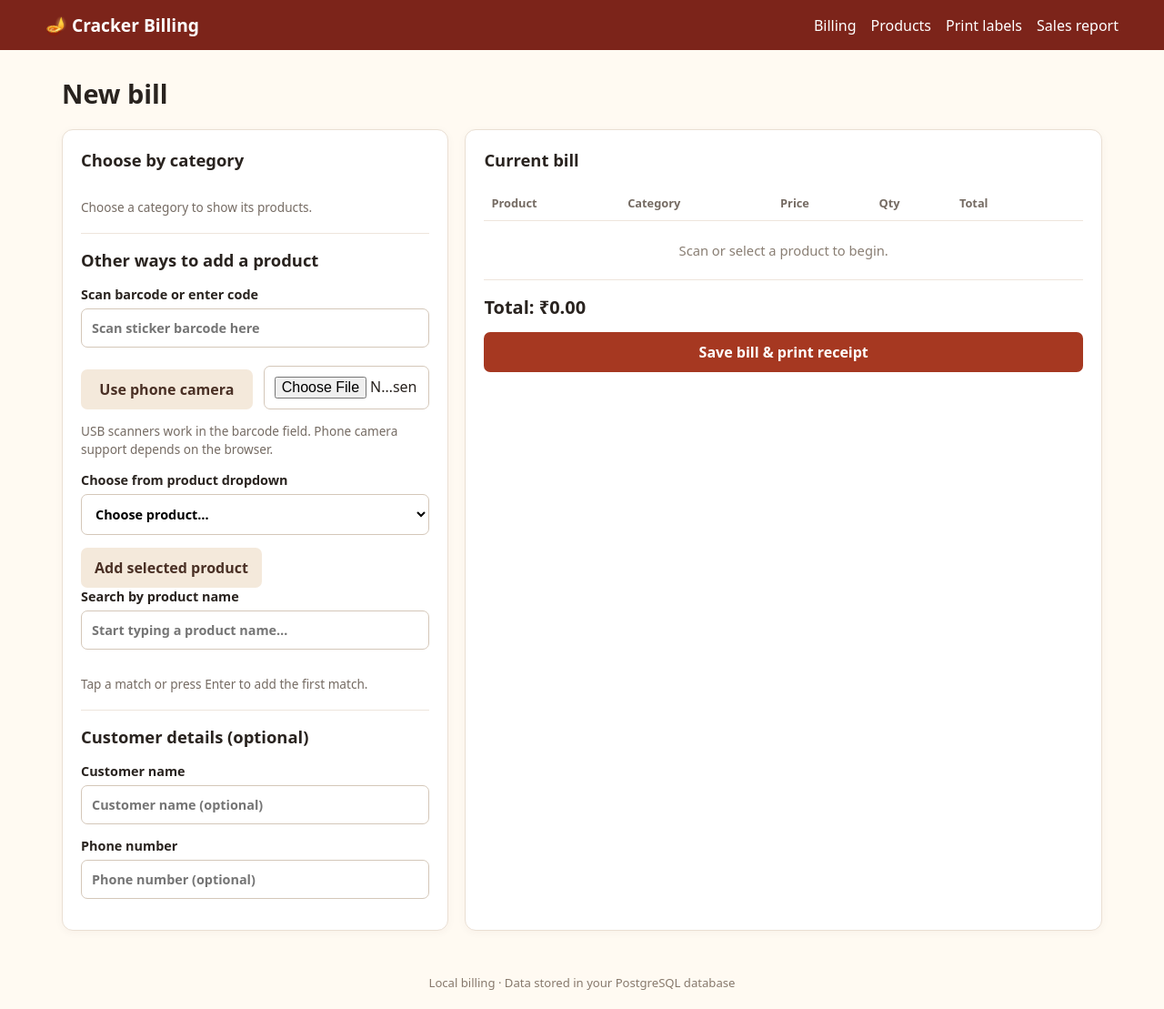
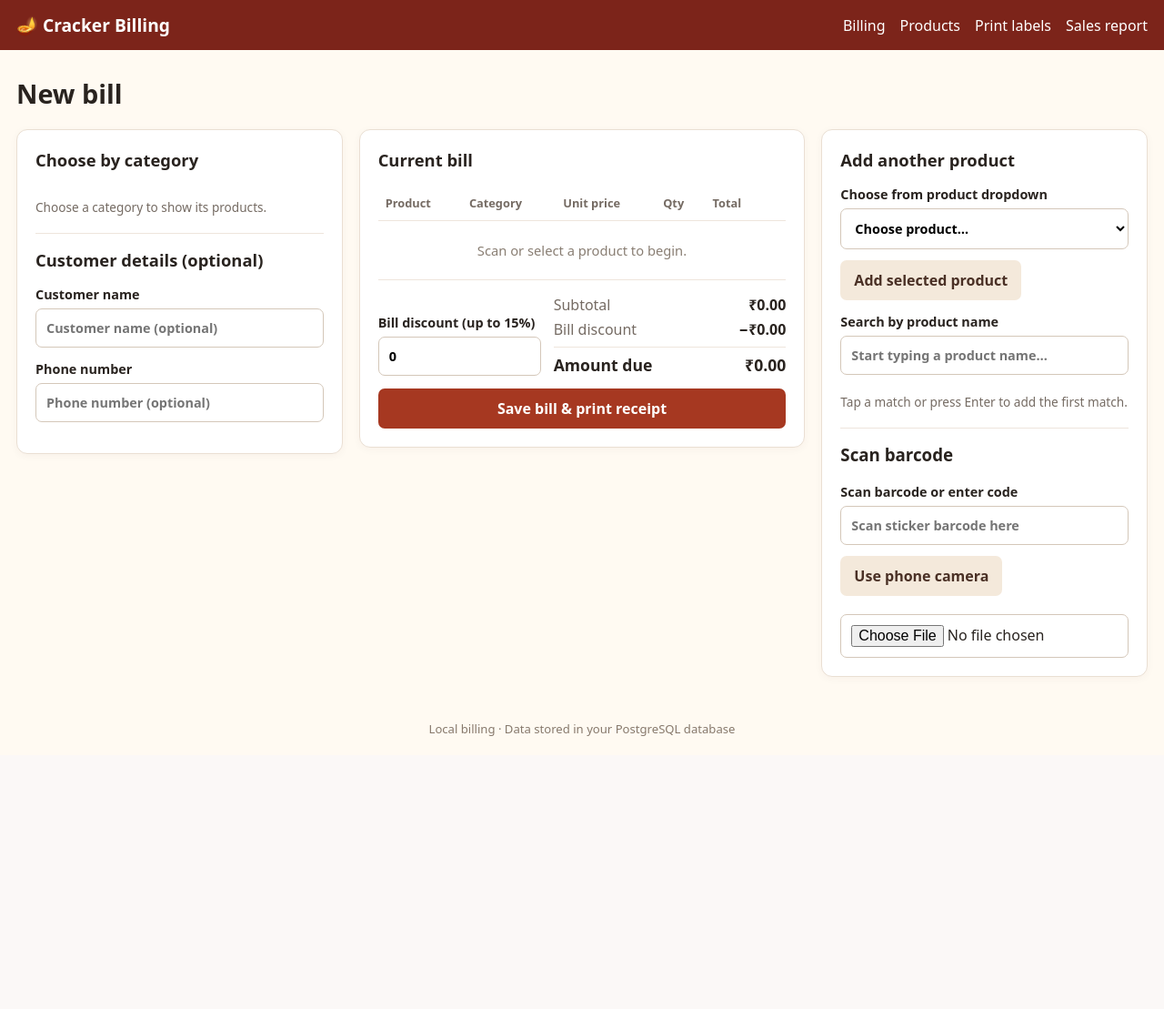
Before and after one commit to Dhaveer/Cracker_Billing, a Flask app: page / in a window 1280 px wide. Shown: the whole page at 91% size. After the commit the page ends 809 px from the top, so only its background shows below. Run offline with Flask 3, Linux system fonts and the light colour scheme; data that the repository does not hold is empty; some libraries are stand-ins or nearby versions.

Commit message:
Enhance billing functionality by adding discount features and improving cart management. Updated database schema to include discount percentage and amount. Modified sale creation logic to calculate and apply discounts, ensuring validation for maximum discount limits. Improved user interface for displaying unit prices and total amounts in the checkout process. Updated README with additional setup instructions.

```diff
--- a/app.py
+++ b/app.py
@@ -1,6 +1,6 @@
 import os
 from datetime import date, datetime
-from decimal import Decimal, InvalidOperation
+from decimal import Decimal, InvalidOperation, ROUND_HALF_UP
 
 import psycopg
 from psycopg.rows import dict_row
@@ -38,6 +38,8 @@ def init_db():
         );
         """)
         conn.execute("ALTER TABLE sales ADD COLUMN IF NOT EXISTS customer_phone TEXT NOT NULL DEFAULT ''")
+        conn.execute("ALTER TABLE sales ADD COLUMN IF NOT EXISTS discount_percent NUMERIC(5,2) NOT NULL DEFAULT 0")
+        conn.execute("ALTER TABLE sales ADD COLUMN IF NOT EXISTS discount_amount NUMERIC(12,2) NOT NULL DEFAULT 0")
 
 
 def money(value, field):
@@ -143,22 +145,33 @@ def create_sale():
         quantities = {}
         for part in request.form.get("cart", "").split(","):
             if part:
-                pid, qty = part.split(":", 1)
-                quantities[int(pid)] = quantities.get(int(pid), 0) + int(qty)
-        if not quantities or any(q <= 0 for q in quantities.values()):
+                pid, qty, unit_price = part.split(":", 2)
+                pid, qty = int(pid), int(qty)
+                price = money(unit_price, "product price")
+                if pid in quantities and quantities[pid][1] != price:
+                    raise ValueError("A product has conflicting prices in the bill.")
+                quantities[pid] = (quantities.get(pid, (0, price))[0] + qty, price)
+        if not quantities or any(qty <= 0 for qty, _ in quantities.values()):
             raise ValueError("Add at least one product with a valid quantity.")
+        discount_percent = money(request.form.get("discount_percent", "0"), "discount percentage")
+        if discount_percent > 15:
+            raise ValueError("Bill discount cannot exceed 15%.")
         with db() as conn:
-            items, total = [], Decimal("0.00")
-            for pid, qty in quantities.items():
+            items, subtotal = [], Decimal("0.00")
+            for pid, (qty, unit_price) in quantities.items():
                 p = conn.execute("SELECT * FROM products WHERE id=%s AND active", (pid,)).fetchone()
                 if not p:
                     raise ValueError("A product in the bill is unavailable. Refresh and try again.")
-                line_total = p["price"] * qty
-                total += line_total
-                items.append((p, qty, p["price"], line_total))
+                if unit_price > p["price"]:
+                    raise ValueError(f"Price for {p['name']} cannot be higher than its catalogue price.")
+                line_total = unit_price * qty
+                subtotal += line_total
+                items.append((p, qty, unit_price, line_total))
+            discount_amount = (subtotal * discount_percent / Decimal("100")).quantize(Decimal("0.01"), rounding=ROUND_HALF_UP)
+            total = subtotal - discount_amount
             invoice = "INV-" + datetime.now().strftime("%Y%m%d-%H%M%S-%f")
-            sale = conn.execute("INSERT INTO sales(invoice_no,customer,customer_phone,total) VALUES (%s,%s,%s,%s) RETURNING id",
-                                (invoice, request.form.get("customer", "").strip(), request.form.get("customer_phone", "").strip(), total)).fetchone()
+            sale = conn.execute("INSERT INTO sales(invoice_no,customer,customer_phone,total,discount_percent,discount_amount) VALUES (%s,%s,%s,%s,%s,%s) RETURNING id",
+                                (invoice, request.form.get("customer", "").strip(), request.form.get("customer_phone", "").strip(), total, discount_percent, discount_amount)).fetchone()
             for p, qty, price, line_total in items:
                 conn.execute("INSERT INTO sale_items(sale_id,product_id,product_name,barcode,quantity,unit_price,line_total) VALUES (%s,%s,%s,%s,%s,%s,%s)",
                              (sale["id"], p["id"], p["name"], p["barcode"], qty, price, line_total))
--- a/static/billing.js
+++ b/static/billing.js
@@ -2,9 +2,9 @@ const cart = new Map();
 const rows = document.getElementById('cartRows');
 const barcodeInput = document.getElementById('barcode');
 const rupees = n => '₹' + Number(n).toFixed(2);
-function priceFor(p) { return Number(p.price); }
+function priceFor(p) { return Number(p.currentPrice ?? p.price); }
 function addProduct(p) {
-  const item = cart.get(p.id) || {...p, quantity: 0};
+  const item = cart.get(p.id) || {...p, currentPrice: Number(p.price), quantity: 0};
   item.quantity++; cart.set(p.id, item); renderCart();
 }
 async function lookup(code) {
@@ -16,14 +16,27 @@ async function lookup(code) {
 function renderCart() {
   const items = [...cart.values()];
   if (!items.length) rows.innerHTML = '<tr><td colspan="6" class="empty">Scan or select a product to begin.</td></tr>';
-  else rows.innerHTML = items.map(p => `<tr><td>${escapeHtml(p.name)}</td><td>${escapeHtml(p.category || '')}</td><td>${rupees(priceFor(p))}</td><td><div class="qty"><button type="button" data-action="minus" data-id="${p.id}">−</button><input type="number" min="1" value="${p.quantity}" data-action="qty" data-id="${p.id}"><button type="button" data-action="plus" data-id="${p.id}">+</button></div></td><td>${rupees(priceFor(p) * p.quantity)}</td><td><button type="button" class="link-button danger" data-action="remove" data-id="${p.id}">Remove</button></td></tr>`).join('');
+  else rows.innerHTML = items.map(p => `<tr><td>${escapeHtml(p.name)}</td><td>${escapeHtml(p.category || '')}</td><td><input class="unit-price" aria-label="Unit price for ${escapeHtml(p.name)}" type="number" min="0" max="${Number(p.price)}" step="0.01" value="${priceFor(p).toFixed(2)}" data-action="price" data-id="${p.id}"></td><td><div class="qty"><button type="button" data-action="minus" data-id="${p.id}">−</button><input type="number" min="1" value="${p.quantity}" data-action="qty" data-id="${p.id}"><button type="button" data-action="plus" data-id="${p.id}">+</button></div></td><td>${rupees(priceFor(p) * p.quantity)}</td><td><button type="button" class="link-button danger" data-action="remove" data-id="${p.id}">Remove</button></td></tr>`).join('');
   const total = items.reduce((s,p) => s + priceFor(p) * p.quantity, 0);
-  document.getElementById('grandTotal').textContent = rupees(total);
-  document.getElementById('cart').value = items.map(p => `${p.id}:${p.quantity}`).join(',');
+  const discountInput = document.getElementById('discountPercent');
+  if (Number(discountInput.value) > 15) discountInput.value = '15';
+  const discountPercent = Math.min(15, Math.max(0, Number(discountInput.value) || 0));
+  const discount = Math.round((total * discountPercent / 100 + Number.EPSILON) * 100) / 100;
+  document.getElementById('subtotalAmount').textContent = rupees(total);
+  document.getElementById('billDiscountAmount').textContent = `−${rupees(discount)}`;
+  document.getElementById('grandTotal').textContent = rupees(total - discount);
+  document.getElementById('cart').value = items.map(p => `${p.id}:${p.quantity}:${priceFor(p).toFixed(2)}`).join(',');
 }
 function escapeHtml(x) { return String(x).replace(/[&<>"']/g,c => ({'&':'&amp;','<':'&lt;','>':'&gt;','"':'&quot;',"'":'&#39;'}[c])); }
 rows.addEventListener('click', e => { const b=e.target.closest('button[data-action]'); if(!b)return; const p=cart.get(Number(b.dataset.id)); if(b.dataset.action==='remove')cart.delete(p.id); else if(b.dataset.action==='plus')p.quantity++; else if(b.dataset.action==='minus'){p.quantity--;if(p.quantity<=0)cart.delete(p.id);} renderCart(); });
-rows.addEventListener('change', e => {if(e.target.dataset.action==='qty'){const p=cart.get(Number(e.target.dataset.id));p.quantity=Math.max(1,Number(e.target.value)||1);renderCart();}});
+rows.addEventListener('change', e => {
+  const p = cart.get(Number(e.target.dataset.id));
+  if (!p) return;
+  if (e.target.dataset.action === 'qty') p.quantity = Math.max(1, Number(e.target.value) || 1);
+  if (e.target.dataset.action === 'price') p.currentPrice = Math.min(Number(p.price), Math.max(0, Number(e.target.value) || 0));
+  renderCart();
+});
+document.getElementById('discountPercent').addEventListener('input', renderCart);
 let scanTimer;
 barcodeInput.addEventListener('input', () => {
   clearTimeout(scanTimer);
--- a/static/style.css
+++ b/static/style.css
@@ -4,3 +4,20 @@
 .receipt-brand{text-align:center;border-bottom:1px dashed #bba99a;padding-bottom:10px;margin-bottom:12px}.receipt-brand h1{font-size:1.5rem;margin:0 0 4px}.receipt-brand p{margin:2px;font-size:.9rem}
 .category-buttons{display:flex;flex-wrap:wrap;gap:7px;margin:8px 0 12px}.category-chip{border-radius:999px;background:#f5eee6;color:#593629;padding:8px 12px;font-size:.78rem}.category-chip span{opacity:.7;margin-left:3px}.category-chip.active{background:#7c241a;color:white}.category-products{margin-bottom:18px}.product-choices{display:grid;grid-template-columns:repeat(auto-fill,minmax(190px,1fr));gap:7px;max-height:350px;overflow:auto;padding:2px}.product-choice{display:grid;grid-template-columns:32px 1fr auto;align-items:center;gap:8px;text-align:left;background:#fff;border:1px solid #eadfd3;border-radius:999px;padding:6px 10px 6px 6px;min-height:48px}.product-choice:hover,.product-choice:focus{border-color:#a63821;background:#fff8ef}.product-number{width:30px;height:30px;border-radius:50%;background:#f4e9db;color:#7c241a;display:grid;place-items:center;font-size:.7rem;font-weight:750}.choice-name{font-size:.78rem;line-height:1.2}.product-choice strong{font-size:.75rem;white-space:nowrap}
 .picker-subtitle{border-top:1px solid #eee5dc;padding-top:16px;margin-top:18px}
+/* Keep product search directly below the current bill in the right column. */
+main{max-width:1760px}
+header{padding-left:max(18px,calc((100% - 1760px)/2));padding-right:max(18px,calc((100% - 1760px)/2))}
+.product-search-panel .secondary{margin:-2px 0 14px}
+.product-search-panel .search-results{margin-top:-8px}
+.unit-price{width:88px;min-width:78px;padding:7px;margin:0}
+.bill-adjustments{display:grid;grid-template-columns:minmax(125px,.7fr) minmax(160px,1fr);gap:14px;align-items:end;margin-top:16px}
+.bill-adjustments label{margin:0}
+.bill-totals{display:grid;gap:5px}
+.bill-totals>div{display:flex;justify-content:space-between;gap:12px}
+.bill-totals span{color:#756b63}
+.bill-totals .final-total{border-top:1px solid #eee5dc;padding-top:7px;margin-top:3px;font-size:1.1rem}
+.bill-totals .final-total span{color:inherit;font-weight:700}
+.checkout-grid{grid-template-columns:minmax(280px,.95fr) minmax(400px,1.3fr) minmax(300px,.95fr);gap:18px;align-items:start}
+@media(max-width:1100px){.checkout-grid{grid-template-columns:minmax(280px,.9fr) minmax(400px,1.3fr)}.product-search-panel{grid-column:2}}
+@media(max-width:850px){.checkout-grid{grid-template-columns:1fr}.product-search-panel{grid-column:auto}.bill-adjustments{grid-template-columns:1fr 1.2fr}}
+@media(max-width:520px){.bill-adjustments{grid-template-columns:1fr}}
--- a/templates/base.html
+++ b/templates/base.html
@@ -1,3 +1,3 @@
 <!doctype html>
-<html lang="en"><head><meta charset="utf-8"><meta name="viewport" content="width=device-width,initial-scale=1"><title>{% block title %}Cracker Billing{% endblock %}</title><link rel="stylesheet" href="{{ url_for('static', filename='style.css') }}"></head>
+<html lang="en"><head><meta charset="utf-8"><meta name="viewport" content="width=device-width,initial-scale=1"><title>{% block title %}Cracker Billing{% endblock %}</title><link rel="stylesheet" href="{{ url_for('static', filename='style.css', v='three-column-layout') }}"></head>
 <body><header><a class="brand" href="{{ url_for('checkout') }}">🪔 Cracker Billing</a><nav><a href="{{ url_for('checkout') }}">Billing</a><a href="{{ url_for('products_page') }}">Products</a><a href="{{ url_for('labels') }}">Print labels</a><a href="{{ url_for('reports') }}">Sales report</a></nav></header><main>{% with messages=get_flashed_messages(with_categories=true) %}{% for category,message in messages %}<div class="flash {{ category }}">{{ message }}</div>{% endfor %}{% endwith %}{% block body %}{% endblock %}</main><footer>Local billing · Data stored in your PostgreSQL database</footer>{% block scripts %}{% endblock %}</body></html>
--- a/templates/checkout.html
+++ b/templates/checkout.html
@@ -1,7 +1,7 @@
 {% extends 'base.html' %}{% block title %}Billing · Cracker Billing{% endblock %}{% block body %}
-<h1>New bill</h1><div class="checkout-grid"><section class="panel"><h2>Choose by category</h2><div id="categoryButtons" class="category-buttons"></div><div id="categoryProducts" class="category-products"><p class="hint">Choose a category to show its products.</p></div>
-<h2 class="picker-subtitle">Other ways to add a product</h2><label>Scan barcode or enter code<input id="barcode" inputmode="numeric" autocomplete="off" placeholder="Scan sticker barcode here"></label><div class="row"><button type="button" class="secondary" id="cameraButton">Use phone camera</button><input type="file" id="camera" accept="image/*" capture="environment" hidden></div><p class="hint">USB scanners work in the barcode field. Phone camera support depends on the browser.</p>
-<label>Choose from product dropdown<select id="productSelect"><option value="">Choose product…</option>{% for p in products %}<option value="{{ p.id }}">{{ p.name }} · ₹{{ '%.2f'|format(p.price) }}</option>{% endfor %}</select></label><button id="addSelected" type="button" class="secondary">Add selected product</button><label>Search by product name<input id="productSearch" type="search" autocomplete="off" placeholder="Start typing a product name…"></label><div id="searchResults" class="search-results" role="listbox"></div><p class="hint">Tap a match or press Enter to add the first match.</p>
+<h1>New bill</h1>
+<div class="checkout-grid"><section class="panel"><h2>Choose by category</h2><div id="categoryButtons" class="category-buttons"></div><div id="categoryProducts" class="category-products"><p class="hint">Choose a category to show its products.</p></div>
 <h2 class="picker-subtitle">Customer details (optional)</h2><label>Customer name<input id="customer" autocomplete="name" placeholder="Customer name (optional)"></label><label>Phone number<input id="customerPhone" type="tel" inputmode="tel" autocomplete="tel" placeholder="Phone number (optional)"></label></section>
-<section class="panel"><h2>Current bill</h2><form method="post" action="{{ url_for('create_sale') }}" id="saleForm"><input type="hidden" name="cart" id="cart"><div class="table-wrap"><table><thead><tr><th>Product</th><th>Category</th><th>Price</th><th>Qty</th><th>Total</th><th></th></tr></thead><tbody id="cartRows"><tr><td colspan="6" class="empty">Scan or select a product to begin.</td></tr></tbody></table></div><div class="totals"><strong>Total: <span id="grandTotal">₹0.00</span></strong></div><input type="hidden" name="customer" id="customerHidden"><input type="hidden" name="customer_phone" id="customerPhoneHidden"><button class="primary" type="submit">Save bill &amp; print receipt</button></form></section></div>
+<section class="panel bill-panel"><h2>Current bill</h2><form method="post" action="{{ url_for('create_sale') }}" id="saleForm"><input type="hidden" name="cart" id="cart"><div class="table-wrap"><table><thead><tr><th>Product</th><th>Category</th><th>Unit price</th><th>Qty</th><th>Total</th><th></th></tr></thead><tbody id="cartRows"><tr><td colspan="6" class="empty">Scan or select a product to begin.</td></tr></tbody></table></div><div class="bill-adjustments"><label>Bill discount (up to 15%)<input id="discountPercent" name="discount_percent" type="number" min="0" max="15" step="0.01" value="0"></label><div class="bill-totals"><div><span>Subtotal</span><strong id="subtotalAmount">₹0.00</strong></div><div><span>Bill discount</span><strong id="billDiscountAmount">−₹0.00</strong></div><div class="final-total"><span>Amount due</span><strong id="grandTotal">₹0.00</strong></div></div></div><input type="hidden" name="customer" id="customerHidden"><input type="hidden" name="customer_phone" id="customerPhoneHidden"><button class="primary" type="submit">Save bill &amp; print receipt</button></form></section>
+<section class="panel product-search-panel"><h2>Add another product</h2><label>Choose from product dropdown<select id="productSelect"><option value="">Choose product…</option>{% for p in products %}<option value="{{ p.id }}">{{ p.name }} · ₹{{ '%.2f'|format(p.price) }}</option>{% endfor %}</select></label><button id="addSelected" type="button" class="secondary">Add selected product</button><label>Search by product name<input id="productSearch" type="search" autocomplete="off" placeholder="Start typing a product name…"></label><div id="searchResults" class="search-results" role="listbox"></div><p class="hint">Tap a match or press Enter to add the first match.</p><h3 class="picker-subtitle">Scan barcode</h3><label>Scan barcode or enter code<input id="barcode" inputmode="numeric" autocomplete="off" placeholder="Scan sticker barcode here"></label><button type="button" class="secondary" id="cameraButton">Use phone camera</button><input type="file" id="camera" accept="image/*" capture="environment" hidden></section></div>
 <script>window.catalogue={{ catalogue|tojson }};</script>{% endblock %}{% block scripts %}<script src="{{ url_for('static', filename='billing.js') }}"></script>{% endblock %}
--- a/templates/receipt.html
+++ b/templates/receipt.html
@@ -1 +1 @@
-{% extends 'base.html' %}{% block title %}{{ sale.invoice_no }}{% endblock %}{% block body %}<div class="receipt panel"><div class="receipt-brand"><h1>INAI CRACKERS</h1><p>9677831080 / 8147712502</p><p>No 2, Nehru Street, Mahalingapuram Roundana<br>Pollachi 642001</p></div><div class="print-heading"><div><h2>Sales receipt</h2><p>{{ sale.invoice_no }}</p></div><button class="primary no-print" onclick="window.print()">Print receipt</button></div><p>{{ sale.created_at.strftime('%d %b %Y, %I:%M %p') }}</p>{% if sale.customer %}<p>Customer: {{ sale.customer }}</p>{% endif %}{% if sale.customer_phone %}<p>Phone: {{ sale.customer_phone }}</p>{% endif %}<div class="table-wrap"><table><thead><tr><th>Item</th><th>Qty</th><th>Price</th><th>Amount</th></tr></thead><tbody>{% for i in items %}<tr><td>{{ i.product_name }}</td><td>{{ i.quantity }}</td><td>₹{{ '%.2f'|format(i.unit_price) }}</td><td>₹{{ '%.2f'|format(i.line_total) }}</td></tr>{% endfor %}</tbody></table></div><div class="receipt-total"><h2>Total: ₹{{ '%.2f'|format(sale.total) }}</h2></div><p class="center">Thank you. Happy Diwali!</p><a class="no-print" href="{{ url_for('checkout') }}">Start next bill</a></div>{% endblock %}
+{% extends 'base.html' %}{% block title %}{{ sale.invoice_no }}{% endblock %}{% block body %}<div class="receipt panel"><div class="receipt-brand"><h1>INAI CRACKERS</h1><p>9677831080 / 8147712502</p><p>No 2, Nehru Street, Mahalingapuram Roundana<br>Pollachi 642001</p></div><div class="print-heading"><div><h2>Sales receipt</h2><p>{{ sale.invoice_no }}</p></div><button class="primary no-print" onclick="window.print()">Print receipt</button></div><p>{{ sale.created_at.strftime('%d %b %Y, %I:%M %p') }}</p>{% if sale.customer %}<p>Customer: {{ sale.customer }}</p>{% endif %}{% if sale.customer_phone %}<p>Phone: {{ sale.customer_phone }}</p>{% endif %}<div class="table-wrap"><table><thead><tr><th>Item</th><th>Qty</th><th>Price</th><th>Amount</th></tr></thead><tbody>{% for i in items %}<tr><td>{{ i.product_name }}</td><td>{{ i.quantity }}</td><td>₹{{ '%.2f'|format(i.unit_price) }}</td><td>₹{{ '%.2f'|format(i.line_total) }}</td></tr>{% endfor %}</tbody></table></div>{% set subtotal = items|sum(attribute='line_total') %}<div class="receipt-total"><p>Subtotal: ₹{{ '%.2f'|format(subtotal) }}</p>{% if sale.discount_percent > 0 %}<p>Bill discount ({{ '%.2f'|format(sale.discount_percent) }}%): −₹{{ '%.2f'|format(sale.discount_amount) }}</p>{% endif %}<h2>Amount due: ₹{{ '%.2f'|format(sale.total) }}</h2></div><p class="center">Thank you. Happy Diwali!</p><a class="no-print" href="{{ url_for('checkout') }}">Start next bill</a></div>{% endblock %}
```
Also changed, not shown: README.md.
